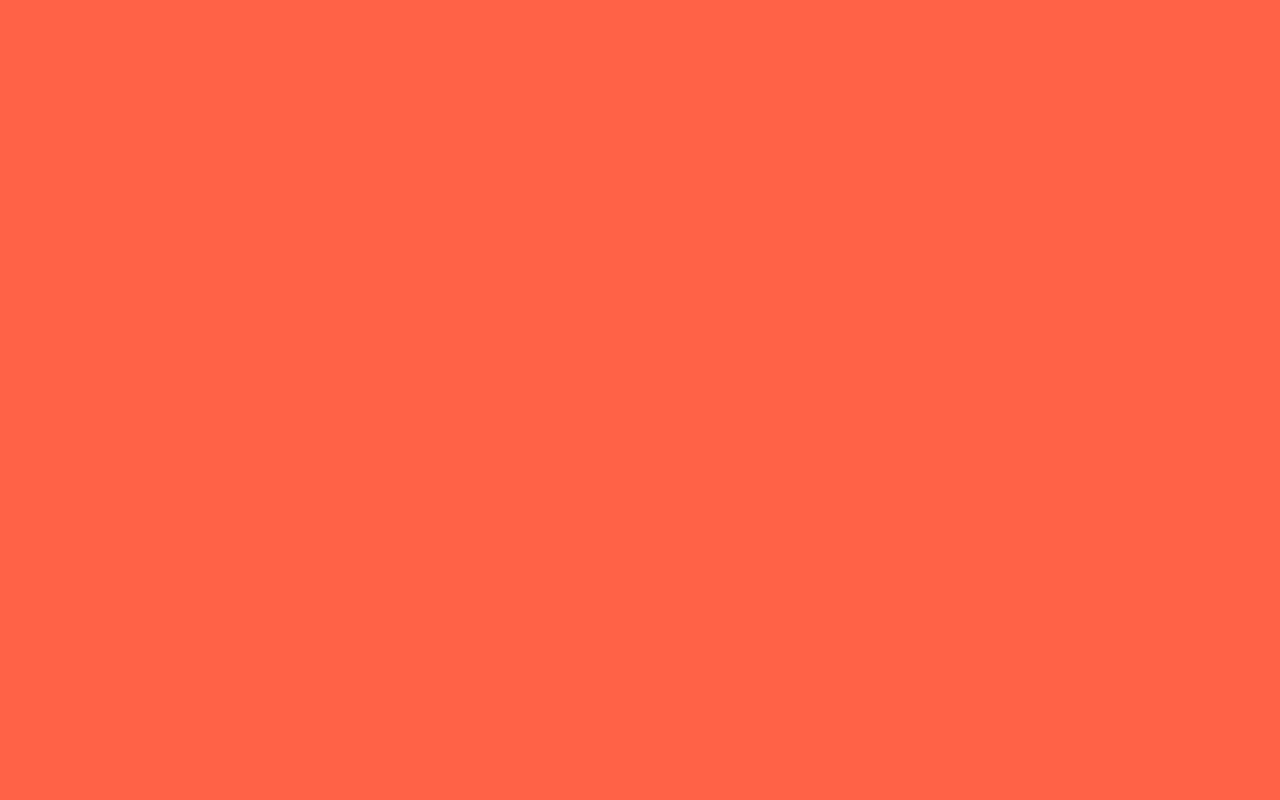
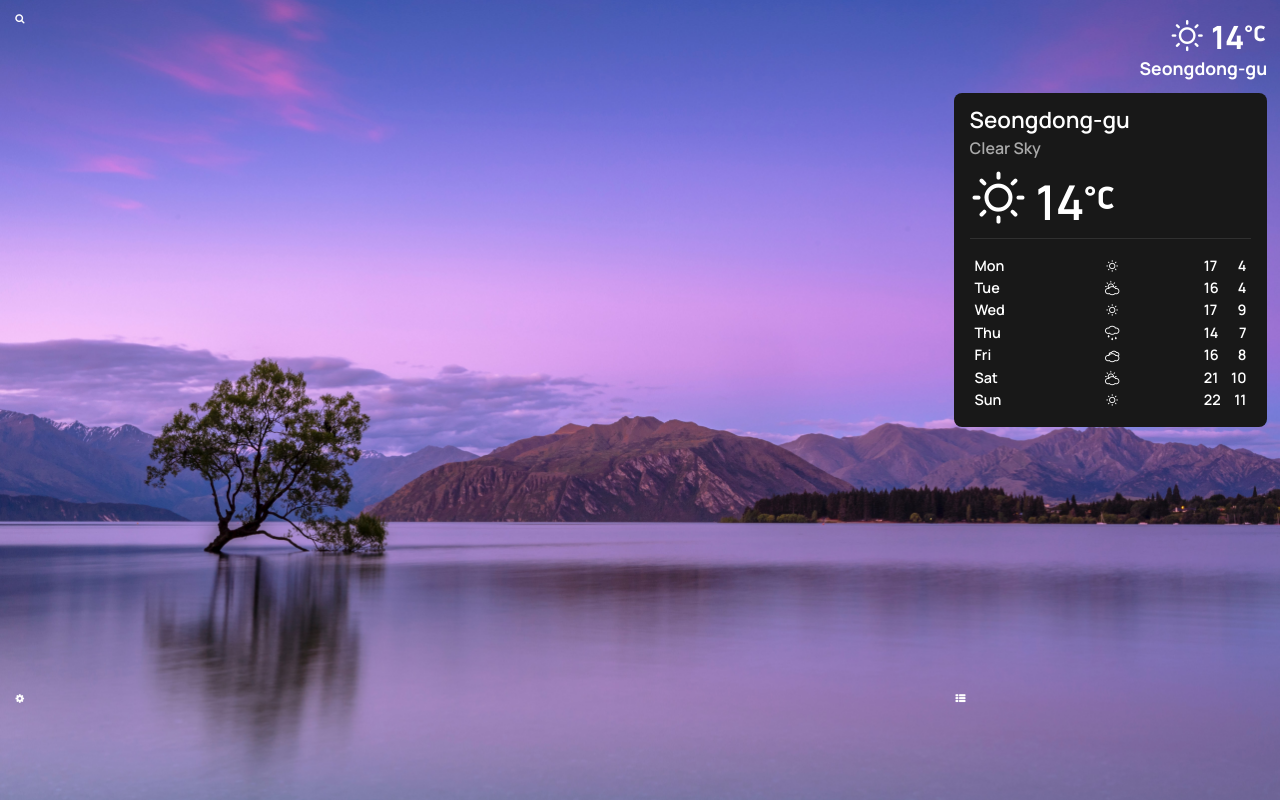
Before and after one commit to wgy5446/Momentum, a website built with webpack: page public/index.html in a window 1280 px wide. Built offline with nearby package versions, Linux system fonts and the light colour scheme.

Commit message:
weather markup & css

```diff
--- a/public/css/style.css
+++ b/public/css/style.css
@@ -1,11 +1,12 @@
 @import url('https://fonts.googleapis.com/css2?family=Manrope:wght@200;300;400;500;600;700;800&family=Noto+Sans+KR&display=swap');
 @import './reset.css';
 @import './fontello.css';
+@import './weather.css';
 
 @import url('https://fonts.googleapis.com/css2?family=Manrope:wght@200;300;400;500;600;700;800&family=Roboto:ital,wght@0,100;0,300;0,400;0,500;0,700;0,900;1,100;1,300;1,400;1,500;1,700;1,900&display=swap');
 
 body {
-  background-color: tomato;
+  background-color: #181818;
   font-family: 'Manrope', 'Roboto', sans-serif;
   box-sizing: border-box;
 }
--- /dev/null
+++ b/public/css/weather.css
@@ -0,0 +1,122 @@
+body {
+  font-size: 10px;
+  color: #fff;
+}
+h1, h2, h3 {
+  display: none;
+  font-size: 11rem;
+  font-weight: 500;
+}
+
+.container {
+  background: url('../asset/images/ken-cheung-KonWFWUaAuk-unsplash.jpg') no-repeat top;
+  background-size: cover;
+  opacity: 1;
+  overflow: hidden;
+}
+.grid {
+  display: grid;
+  grid-template-columns: 1fr 2fr 1fr;
+  grid-template-rows:  1fr 2fr 1fr;
+  height: 100vh;
+  box-sizing: border-box;
+  padding: 1%;
+}
+.grid > div:nth-child(1),
+.grid > div:nth-child(2),
+.grid > div:nth-child(3),
+.grid > div:nth-child(7),
+.grid > div:nth-child(8),
+.grid > div:nth-child(9) {
+  height: 15vh;
+}
+.grid > div:nth-child(4),
+.grid > div:nth-child(5),
+.grid > div:nth-child(6) {
+  height: 70vh;
+}
+/* weather main */
+.weather-main {
+  margin-top: -0.2rem;
+  text-align: right;
+  font-size: 2rem;
+  font-weight: 700;
+}
+.weather-main:hover {
+  cursor: pointer;
+}
+.weather-main :first-child {
+  font-size: 2.4rem;
+}
+.weather-main :nth-child(2) {
+  margin-left: -0.6rem;
+}
+.weather-main :nth-child(3) {
+  margin: 0 -1.2rem 0 -1.7rem;
+  font-size: 2.8rem;
+}
+.main-location {
+  margin-top: 0.2rem;
+  font-size: 1.1rem;
+}
+
+/* weather box */
+.weather-box {
+  /* display: none; */
+  background: #181818;
+  margin-top: 1rem;
+  padding: 1rem;
+  border-radius: 0.5rem;
+  font-weight: 600;
+}
+.box-top{
+  border-bottom: 1px solid rgba(255, 255, 255, 0.1);
+  padding-bottom: 0.5rem;
+}
+.box-location {
+  font-size: 1.4rem;
+}
+.box-state {
+  color: #aaaaaa;
+  font-size: 1rem;
+  line-height: 2rem;
+}
+.box-i {
+  margin-left: -1rem;
+  font-size: 4rem;
+}
+.box-temp {
+  margin-left: -0.6rem;
+  font-size: 3rem;
+}
+.box-celcius {
+  margin-left: -2rem;
+  font-size: 4rem;
+}
+
+/* weather weekly */
+.box-weekly {
+  display: flex;
+  justify-content: space-between;
+  padding: 1rem 0.3rem 0 0.3rem;
+  font-size: 0.9rem;
+  line-height: 1.4rem;
+}
+.weekly-day {
+  display: flex;
+  flex-direction: column;
+  flex-grow: 1;
+}
+.weekly-i {
+  display: flex;
+  flex-direction: column;
+  flex-grow: 1;
+  padding-left: 1rem;
+}
+.weekly-temp > div {
+  display: flex;
+  justify-content: space-between;
+}
+.weekly-temp span:last-child {
+  padding-left: 0.8rem;
+}
--- a/public/index.html
+++ b/public/index.html
@@ -5,9 +5,113 @@
   <meta name="viewport" content="width=device-width, initial-scale=1.0">
   <link rel="stylesheet" href="css/style.css">
   <script src="js/bundle.js" defer></script>
-  <title>WILL</title>
+  <title>weather-html</title>
 </head>
 <body>
-
+  <div class="container">
+    <div class="grid">
+      <!-- Search -->
+      <div class="search-sec">
+        <i class="icon-search"></i>
+        <!-- <form class="search" method="get" action="https://www.youtube.com/results?search_query=" target="_self" >
+         <input class="search-area" type="text" name="q" size="25" maxlength="255" value="" />
+         <input class="btn-submit" type="submit" name="btnG" value="youtube" />
+       </form>  -->
+      </div>
+      <!-- Nothing -->
+      <div calss="nothing">
+      </div>
+      <!-- Weather -->
+      <div class="weather-sec">
+        <h2 class="weather-heading">Weather-heading</h2>
+        <div class="weather-main">
+          <i class="icon-sun main-i-id"></i>
+          <span class="main-temp-id">14</span>
+          <i class="icon-celcius main-celcius"></i>
+          <div class="weather-location main-location">Seongdong-gu</div>
+        </div>
+        <div class="weather-box">
+          <h3>Weather-box</h3>
+          <div class="box-top">
+            <div class="weather-location box-location">Seongdong-gu</div>
+            <div class="box-state box-state-id">Clear Sky</div>
+            <i class="icon-sun box-i box-i-id"></i>
+            <span class="box-temp box-temp-id">14</span>
+            <i class="icon-celcius box-celcius"></i>
+          </div>
+          <div class="box-weekly">
+            <div class="weekly-day">
+              <span class="day-id">Mon</span>
+              <span class="day-id">Tue</span>
+              <span class="day-id">Wed</span>
+              <span class="day-id">Thu</span>
+              <span class="day-id">Fri</span>
+              <span class="day-id">Sat</span>
+              <span class="day-id">Sun</span>
+            </div>
+            <div class="weekly-i">
+              <i class="icon-sun i-id"></i>
+              <i class="icon-cloud-sun i-id"></i>
+              <i class="icon-sun i-id"></i>
+              <i class="icon-rain i-id"></i>
+              <i class="icon-clouds i-id"></i>
+              <i class="icon-cloud-sun i-id"></i>
+              <i class="icon-sun i-id"></i>
+            </div>
+            <div class="weekly-temp">
+              <div class="weelky-temp-id">
+                <span class="weekly-max-id">17</span>
+                <span class="weekly-min-id">4</span>
+              </div>
+              <div class="weekly-temp-id">
+                <span class="weekly-max-id">16</span>
+                <span class="weekly-min]-id">4</span>
+              </div>
+              <div class="weekly-temp-id">
+                <span class="weekly-max-id">17</span>
+                <span class="weekly-min-id">9</span>
+              </div>
+              <div class="weekly-temp-id">
+                <span class="weekly-max-id">14</span>
+                <span class="weekly-min-id">7</span>
+              </div>
+              <div class="weekly-temp-id">
+                <span class="weekly-max-id">16</span>
+                <span class="weekly-min-id">8</span>
+              </div>
+              <div class="weekly-temp-id">
+                <span class="weekly-max-id">21</span>
+                <span class="weekly-min-id">10</span>
+              </div>
+              <div class="weekly-temp-id">
+                <span class="weekly-max-id">22</span>
+                <span class="weekly-min-id">11</span>
+              </div>
+            </div>
+          </div>
+        </div>
+      </div>
+      <!-- Nothing -->
+      <div calss="nothing">
+      </div>
+      <!-- Clock & Todo -->
+      <div class="main-sec">
+      </div>
+      <!-- Nothing -->
+      <div calss="nothing">
+      </div>
+      <!-- Setting -->
+      <div class="setting-sec">
+        <i class="icon-cog"></i>
+      </div>
+      <!-- Quote -->
+      <div class="quote-sec">
+      </div>
+      <!-- TodoList -->
+      <div class="todolist-sec">
+        <i class="icon-th-list-1"></i>
+      </div>
+    </div>
+  </div>
 </body>
 </html>
```
Also changed, not shown: public/js/bundle.js (deleted), 1 other file.
